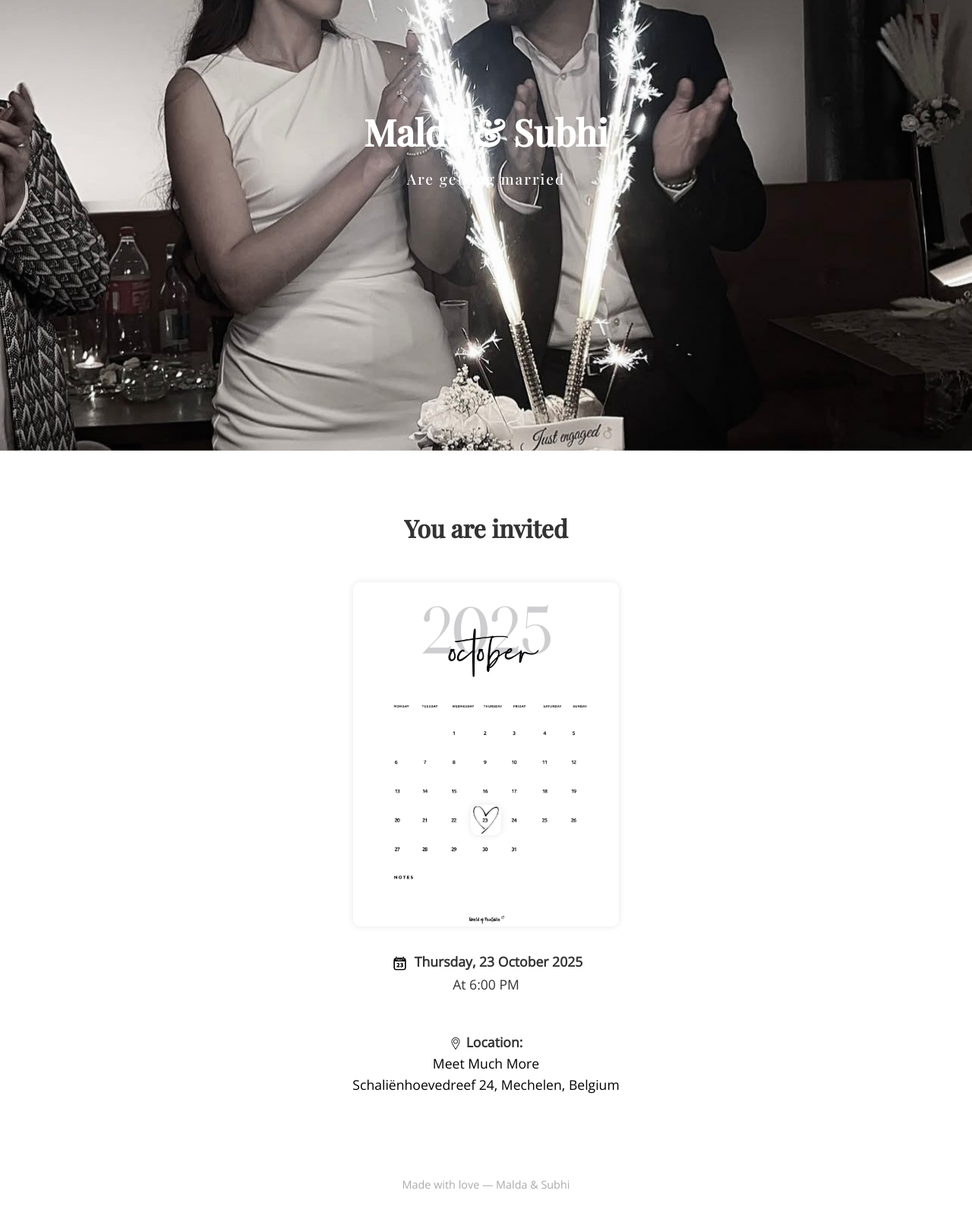
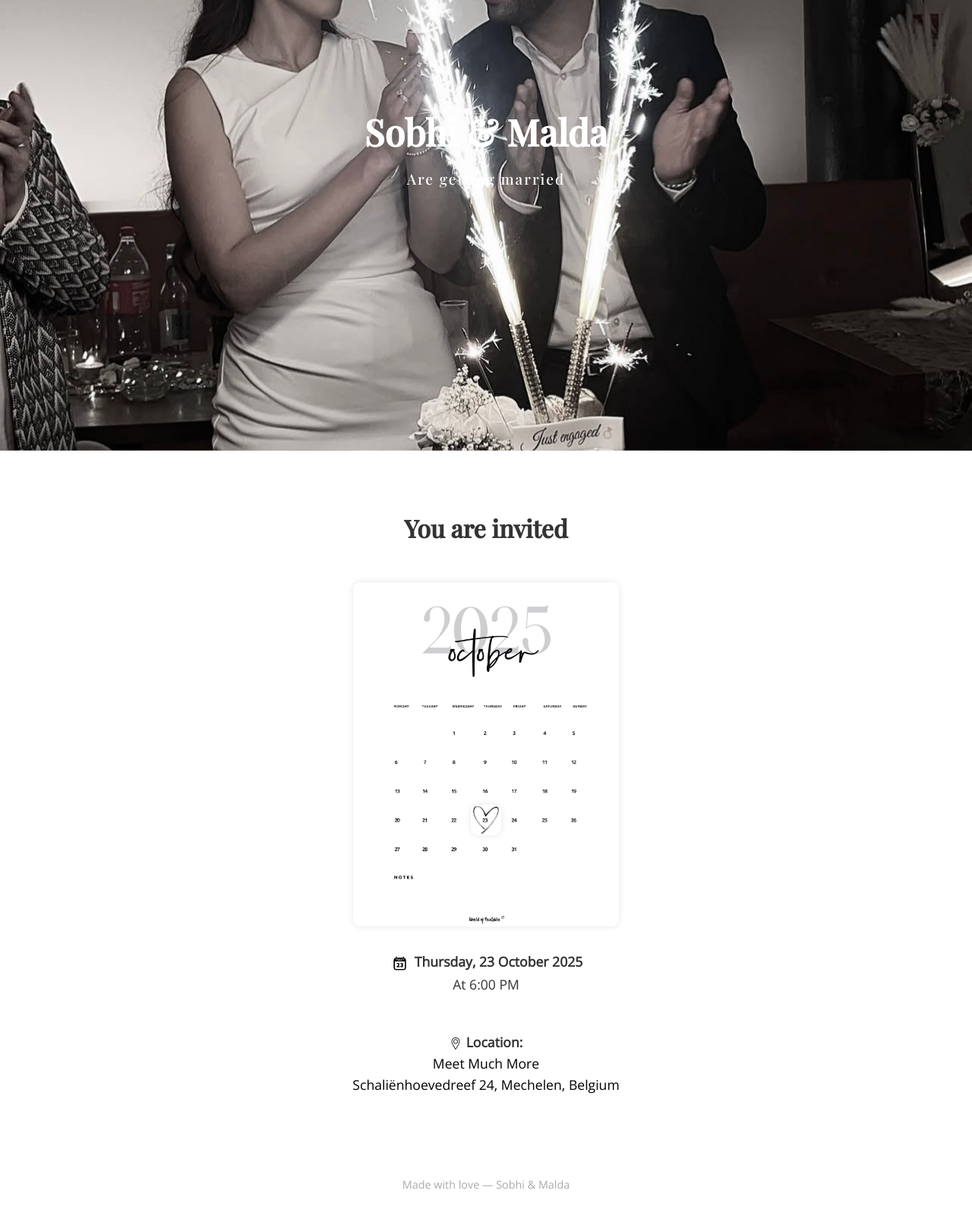
Before and after one commit to mayasliman/malda-subhi-wedding, a plain HTML site: page index.html in a window 1280 px wide. Shown: the part 207-1807 px from the top of the page at 76% size. Drawn offline with nearby package versions, Linux system fonts and the light colour scheme.

Commit message:
name editing

```diff
--- a/index.html
+++ b/index.html
@@ -17,7 +17,7 @@
       <div class="slideshow slide3"></div>
       <div class="slideshow slide4"></div>
       <div>
-        <h1>Malda & Subhi</h1>
+        <h1>Sobhi & Malda</h1>
         <p>Are getting married</p>
       </div>
     </header>
@@ -58,7 +58,7 @@
       Your browser does not support the audio element.
     </audio>
 
-    <footer>Made with love — Malda & Subhi</footer>
+    <footer>Made with love — Sobhi & Malda</footer>
 
     <script>
       const audio = document.getElementById("mijnAudio");
```
